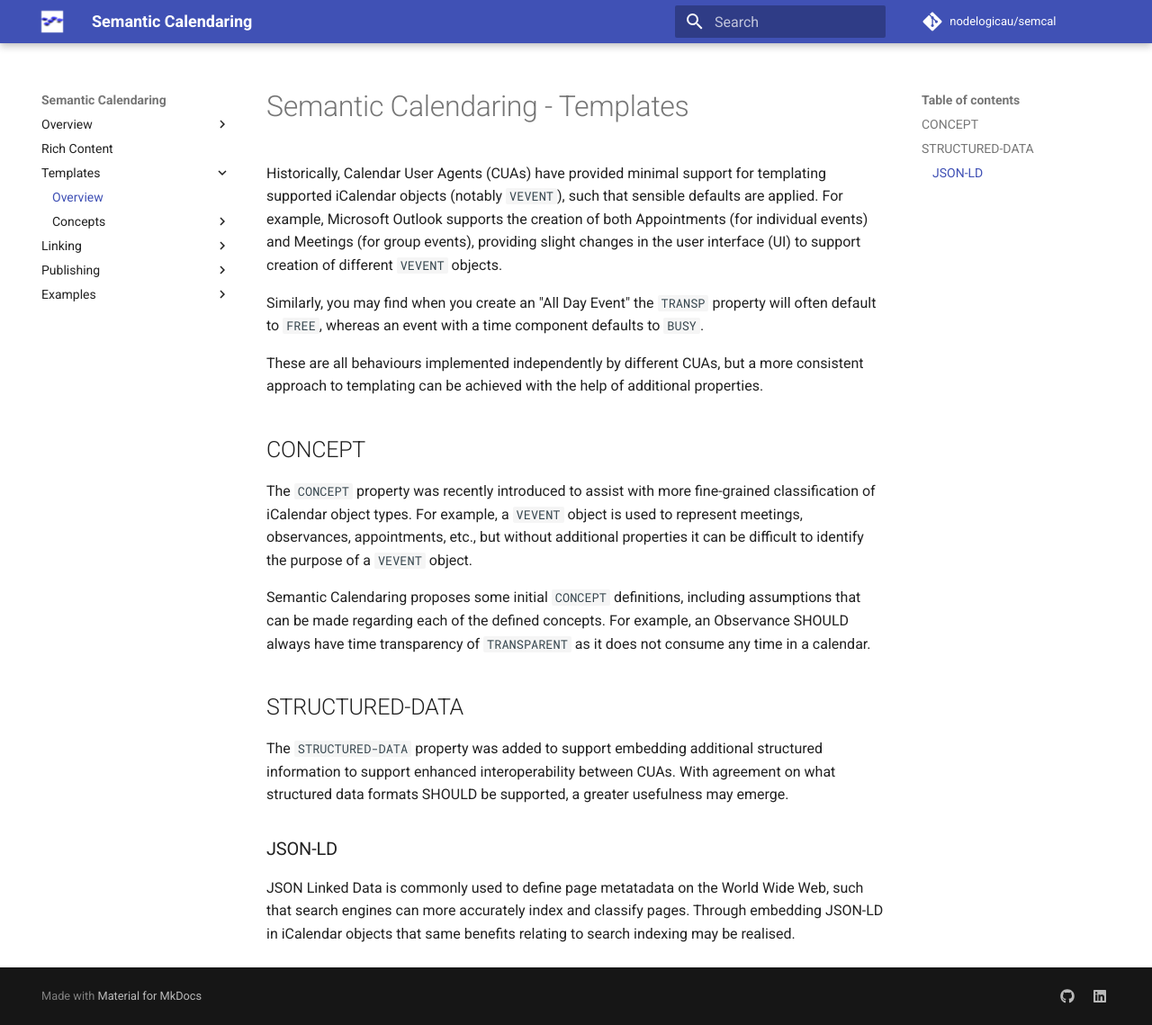
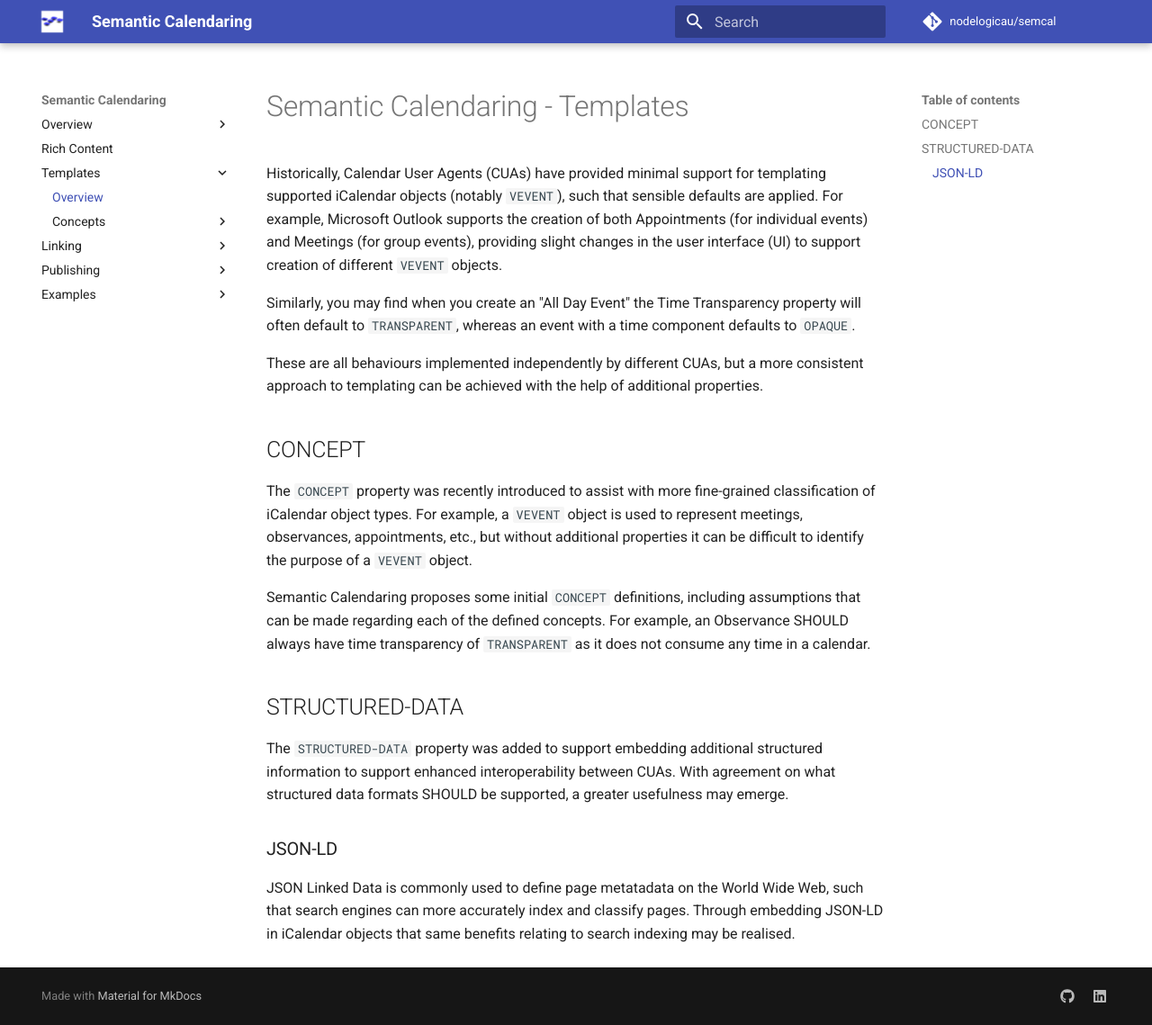
Before and after one commit to nodelogicau/semcal, an MkDocs documentation site: the page built from docs/metadata/index.md, in a window 1280 px wide and 1139 px high. Shown: the whole window at 90% size. Built offline with MkDocs 1.6.1 and Material for MkDocs 9.7.7, drawn with Linux system fonts in a browser that asks for light colours; comment, search, counter and statistics services are not loaded.

Commit message:
Update index.md

```diff
--- a/docs/metadata/index.md
+++ b/docs/metadata/index.md
@@ -4,8 +4,8 @@ Historically, Calendar User Agents (CUAs) have provided minimal support for temp
 such that sensible defaults are applied. For example, Microsoft Outlook supports the creation of both Appointments (for individual events)
 and Meetings (for group events), providing slight changes in the user interface (UI) to support creation of different `VEVENT` objects.
 
-Similarly, you may find when you create an "All Day Event" the `TRANSP` property will often default to `FREE`, whereas an event
-with a time component defaults to `BUSY`.
+Similarly, you may find when you create an "All Day Event" the Time Transparency property will often default to `TRANSPARENT`, whereas an event
+with a time component defaults to `OPAQUE`.
 
 These are all behaviours implemented independently by different CUAs, but a more consistent approach to templating can be achieved
 with the help of additional properties.
```
